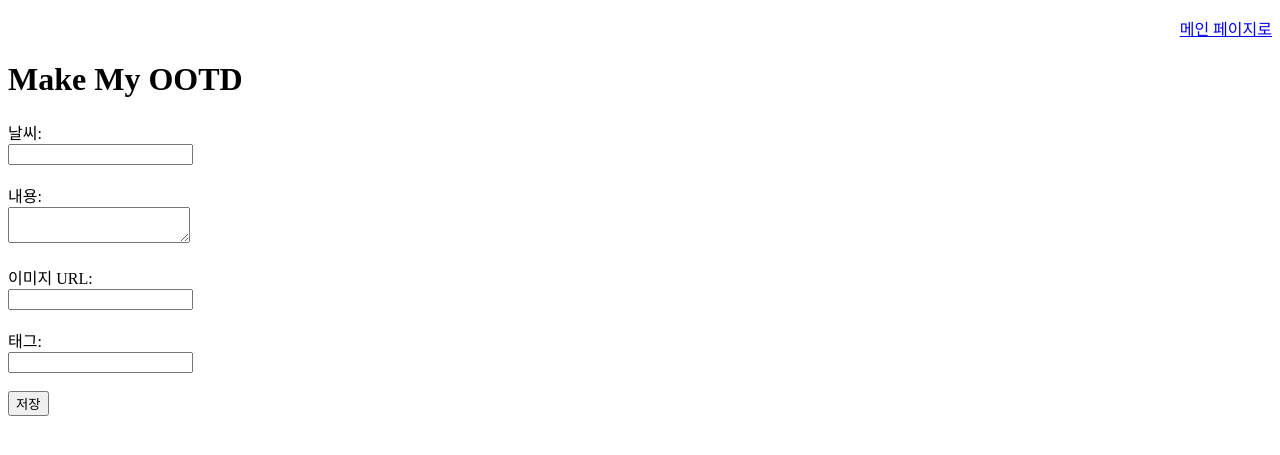
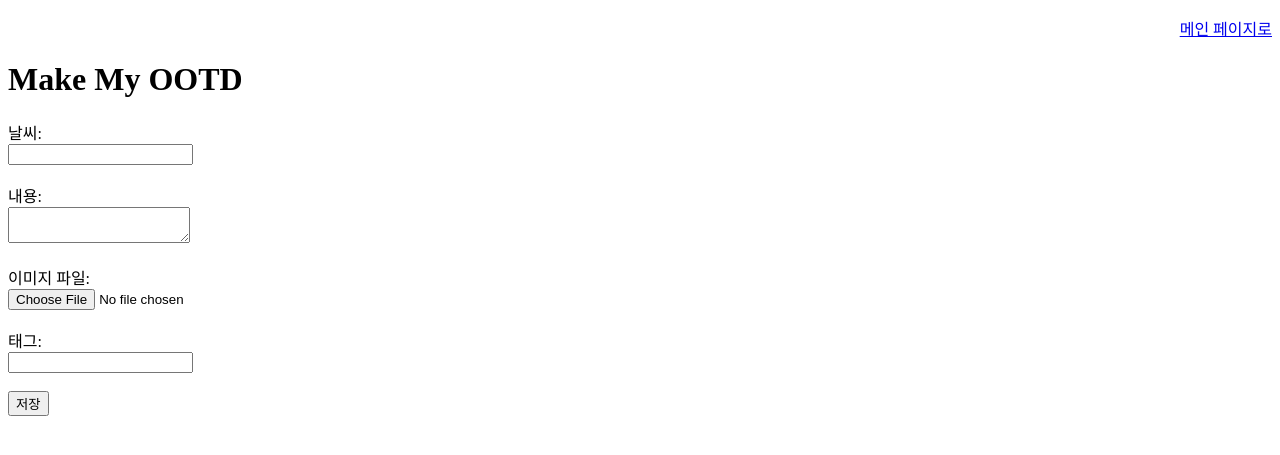
Before and after one commit to jisunipark/ootd-app, a Flask app: page /writing in a window 1280 px wide. Shown: the top 455 px of the page. Run offline with Flask 3, Linux system fonts and the light colour scheme; data that the repository does not hold is empty; parts of the project's set-up code (start-up, migrations or seed data) failed here and were passed over.

Commit message:
feat: writing 수정

```diff
--- a/app/main/routes.py
+++ b/app/main/routes.py
@@ -1,6 +1,8 @@
 # Flask 객체 생성
 # 애플리케이션 로직 담당
 
+import os
+from werkzeug.utils import secure_filename
 from flask import Blueprint, render_template, request, redirect, url_for
 import requests
 from app import db
@@ -14,6 +16,20 @@ main = Blueprint('main',__name__)
 API_KEY = "e1648fab34b6e6bcb4fff4b045d40ba3" # OpenWeatherMap API키(유나계정)
 CITY = "Banpobondong,KR"  # 방배동 날씨 조회
 URL = f"http://api.openweathermap.org/data/2.5/weather?q={CITY}&appid={API_KEY}&units=metric&lang=kr"
+
+
+# 업로드 디렉토리 설정
+UPLOAD_FOLDER = 'static/uploads'  # 업로드된 파일을 저장할 폴더
+ALLOWED_EXTENSIONS = {'png', 'jpg', 'jpeg', 'gif'}  # 허용할 파일 확장자
+
+main.config['UPLOAD_FOLDER'] = UPLOAD_FOLDER
+main.config['MAX_CONTENT_LENGTH'] = 16 * 1024 * 1024  # 최대 업로드 파일 크기 16MB
+
+def allowed_file(filename):
+    return '.' in filename and filename.rsplit('.', 1)[1].lower() in ALLOWED_EXTENSIONS
+
+
+
 
 @main.route("/")
 def index(): #메인 페이지 렌더링하는 함수
@@ -47,12 +63,42 @@ def index(): #메인 페이지 렌더링하는 함수
 # 글 작성 라우트
 @main.route("/writing", methods=["GET", "POST"])
 def writing():
+    weather_info = {}  # 날씨 정보를 저장할 딕셔너리
+
+    try:
+        response = requests.get(URL)
+        data = response.json()
+
+        if response.status_code == 200 and "main" in data:
+            weather_info = {
+                "temperature": data["main"].get("temp", "N/A"),
+                "description": data["weather"][0].get("description", "N/A"),
+                "city": data.get("name", "알 수 없음"),
+                "icon": data["weather"][0].get("icon", "N/A"),
+            }
+        else:
+            weather_info["error"] = f"❌ API 오류: {data.get('message', '알 수 없음')}"
+    except Exception as e:
+        weather_info["error"] = f"🚨 API 요청 중 오류 발생: {e}"
+
     if request.method == "POST":
         # 사용자가 입력한 데이터를 가져옵니다.
         weather = request.form["weather"]
         content = request.form["content"]
-        image_url = request.form.get("image_url", "")
+        image_url = ""
         tags = request.form.get("tags", "")
+
+        # 이미지 파일 처리
+        if 'image_url' in request.files:
+            image_file = request.files['image_url']
+            if image_file.filename != '' and allowed_file(image_file.filename):
+                # 파일 이름을 안전하게 처리하고 저장 경로 설정
+                filename = secure_filename(image_file.filename)
+                image_url = os.path.join(UPLOAD_FOLDER, filename)
+                # 업로드 폴더가 없으면 생성
+                if not os.path.exists(UPLOAD_FOLDER):
+                    os.makedirs(UPLOAD_FOLDER)
+                image_file.save(image_url)  # 파일 저장
 
         # 현재 날짜와 시간을 자동으로 가져옵니다.
         now = datetime.now()
@@ -76,7 +122,7 @@ def writing():
         # 저장 후 리다이렉트하여 같은 글을 다시 보여줌
         return redirect(url_for('main.show_writing', writing_id=new_writing.id))
 
-    return render_template("writing.html", writing=None)
+    return render_template("writing.html", writing=None, weather_info=weather_info)
 
 # 작성된 글을 보여주는 라우트
 @main.route("/writing/<int:writing_id>")
--- a/app/templates/writing.html
+++ b/app/templates/writing.html
@@ -26,9 +26,10 @@
         <p>{{ writing.content }}</p>
 
         {% if writing.image_url %}
-          <img src="{{ writing.image_url }}" alt="게시글 이미지" width="500" />
-        {% endif %}
-        <br><br>
+        <!-- 이미지 URL이 있는 경우 이미지 표시 -->
+        <img src="{{ url_for('static', filename='uploads/' + writing.image_url.split('/')[-1]) }}" alt="게시글 이미지" width="500" />
+      {% endif %}
+      <br><br>
 
         <p><strong>태그:</strong>
           {% for tag in writing.tags %}
@@ -57,13 +58,14 @@
         <h1>Make My OOTD</h1>
         <form method="POST">
           <label for="weather">날씨:</label><br>
-          <input type="text" id="weather" name="weather" required><br><br>
+          <input type="text" id="weather" name="weather" value="{{ weather_info['description'] if weather_info['description'] else '' }}" required><br><br>
+
 
           <label for="content">내용:</label><br>
           <textarea id="content" name="content" required></textarea><br><br>
 
-          <label for="image_url">이미지 URL:</label><br>
-          <input type="text" id="image_url" name="image_url"><br><br>
+          <label for="image_url">이미지 파일:</label><br>
+          <input type="file" id="image_url" name="image_url"><br><br>
 
           <label for="tags">태그:</label><br>
           <input type="text" id="tags" name="tags"><br><br>
```
